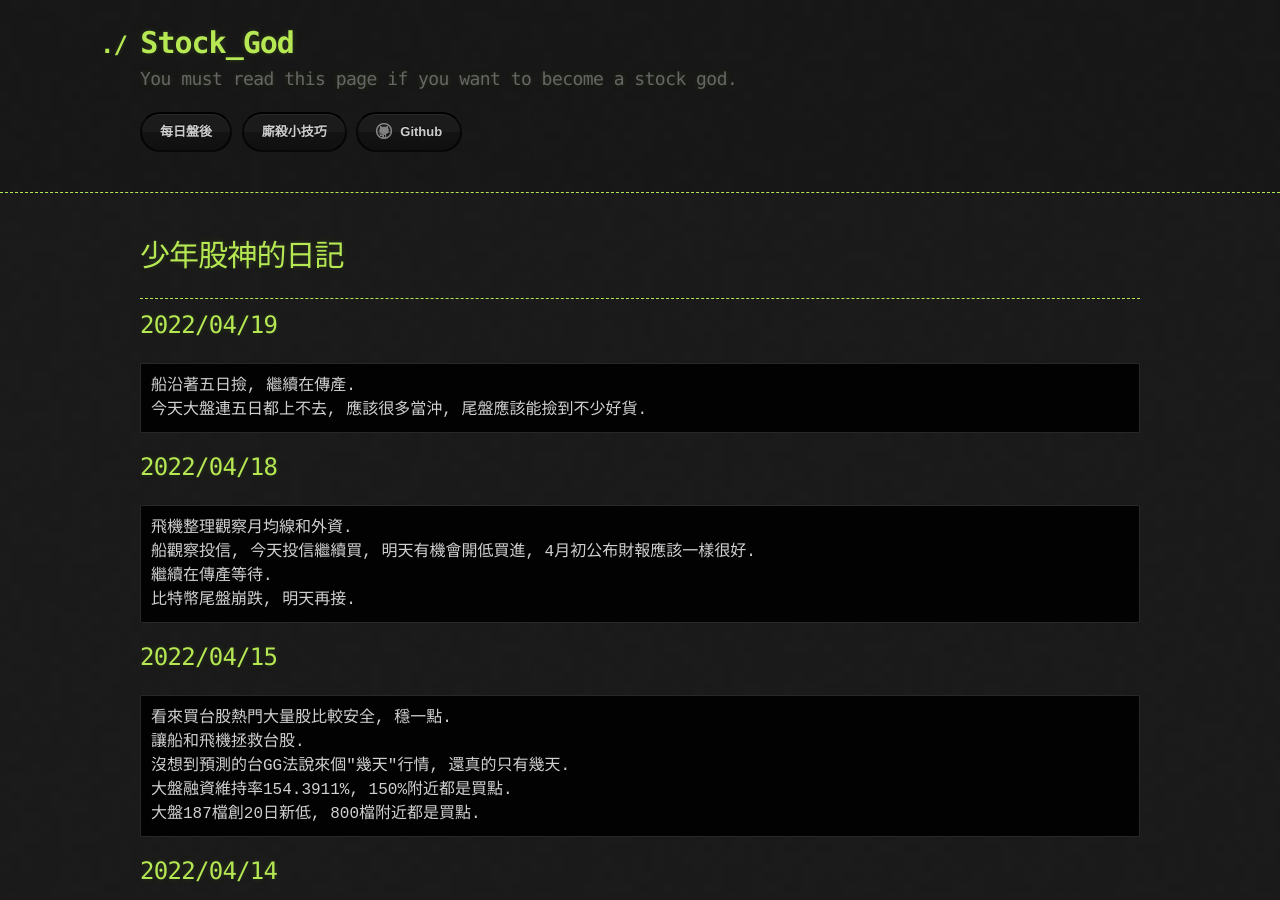
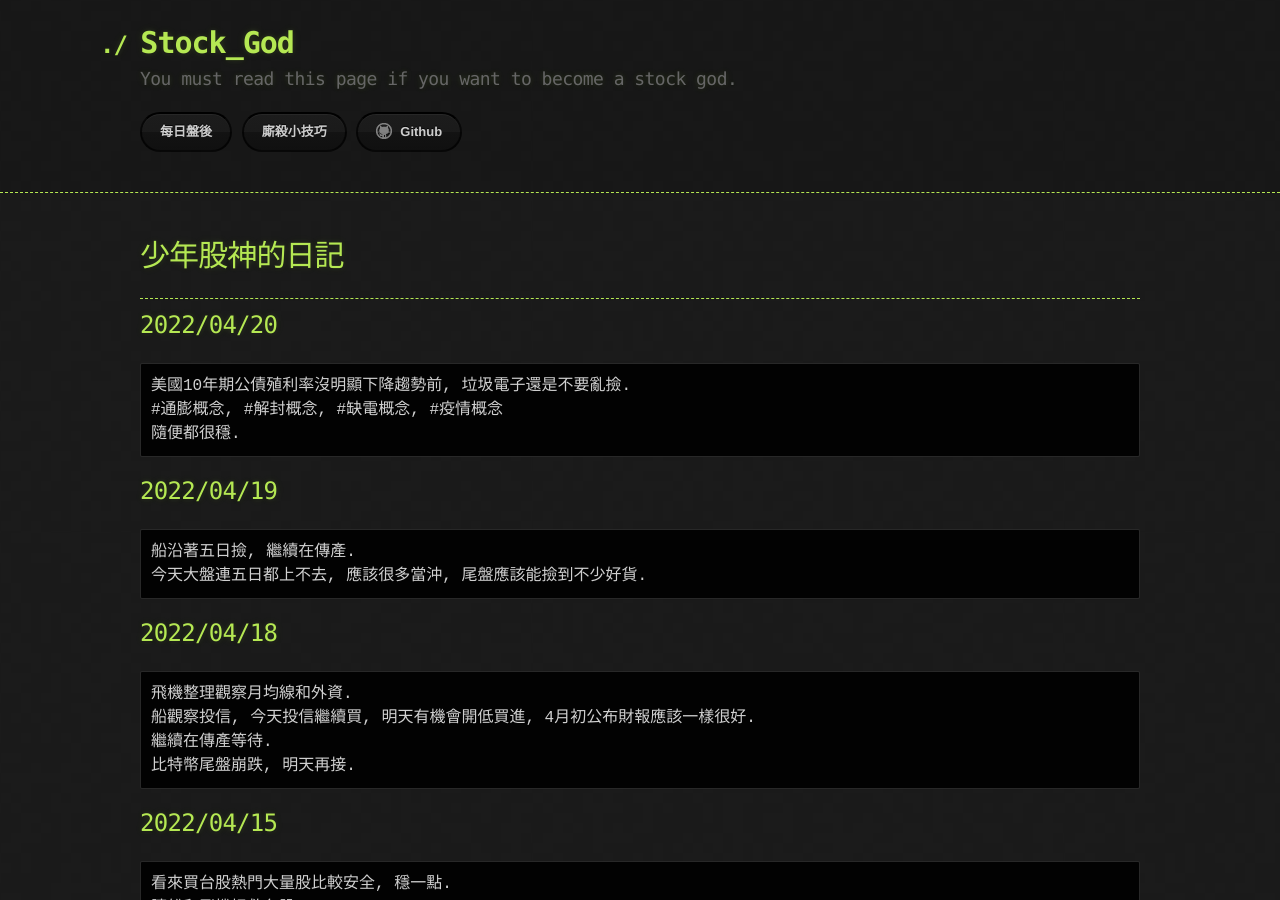
Before and after one commit to lepg5487/Stock_God, a Jekyll site: the page built from index.md, in a window 1280 px wide and 900 px high. Built offline with Jekyll 4.4.1, drawn with Linux system fonts in a browser that asks for light colours; our own code applies the rules of GitHub Pages for plain Markdown files.

Commit message:
Update index.md

````diff
--- a/index.md
+++ b/index.md
@@ -5,6 +5,13 @@ layout: testlayouts
 # 少年股神的日記
 
 ---
+
+## 2022/04/20
+```
+美國10年期公債殖利率沒明顯下降趨勢前, 垃圾電子還是不要亂撿.
+#通膨概念, #解封概念, #缺電概念, #疫情概念
+隨便都很穩.
+```
 
 ## 2022/04/19
 ```
````
